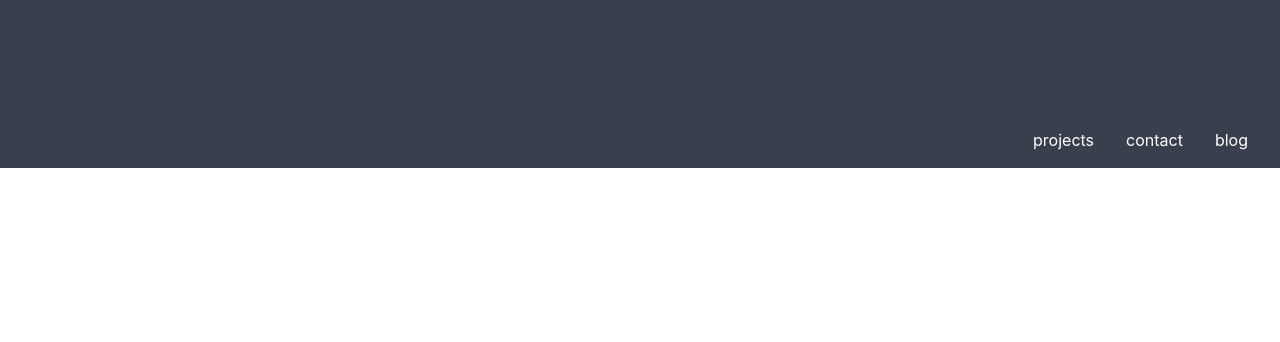
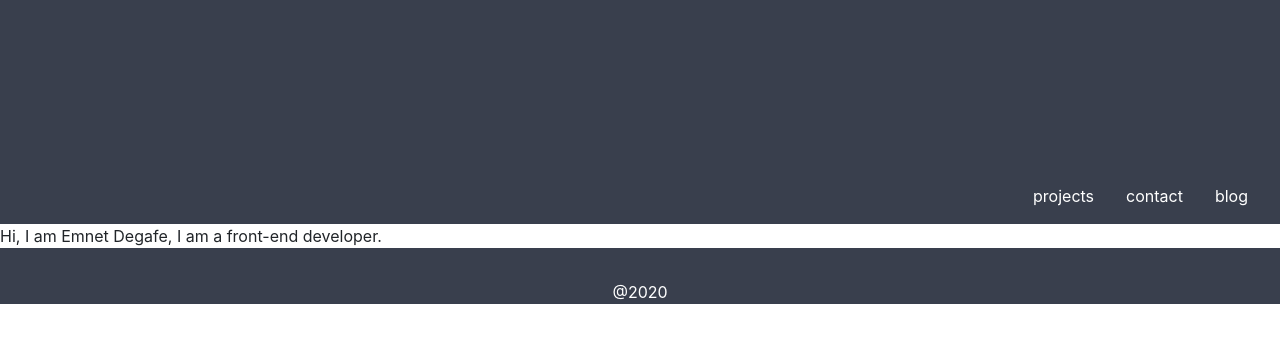
Before and after one commit to Emnetdegafe/personal-site, a React (Create React App) app: page /Blog in a window 1280 px wide. Shown: the top 342 px of the page. Built offline with nearby package versions, Linux system fonts and the light colour scheme.

Commit message:
Blog component added

```diff
--- a/src/App.js
+++ b/src/App.js
@@ -2,22 +2,27 @@ import React from "react";
 import "./App.scss";
 import { Switch, Route } from "react-router-dom";
 import Home from "../src/components/Home";
-import About from "../src/components/About";
 import projects from "../src/components/Projects";
 import Contact from "../src/components/Contact";
 import Navigation from "./components/Navbar";
 import { Container, Row, Col } from "react-bootstrap";
+import Blog from "./components/Blog";
 
 function App() {
   return (
     <div>
-      <Navigation />
+      <header className="header">
+        <Navigation />
+      </header>
       <Switch>
         <Route exact path="/" component={Home} />
-        <Route path="/about" component={About} />
         <Route path="/projects" component={projects} />
         <Route path="/contact" component={Contact} />
+        <Route path="/Blog" component={Blog} />
       </Switch>
+      <footer>
+        <p>@2020</p>
+      </footer>
     </div>
   );
 }
--- a/src/App.scss
+++ b/src/App.scss
@@ -2,12 +2,18 @@
 .App {
   text-align: center;
 }
-
+.header {
+  min-height: 28vh;
+  background-color: #393f4d;
+  align-content: flex-end;
+  width: 100%;
+}
 @media (max-width: 700px) {
   .hide-sm {
     display: none;
   }
-.grid-2,
+
+  .grid-2,
   .grid-3,
   .grid-4 {
     grid-template-columns: 1fr;
@@ -15,10 +21,16 @@
   .x-large {
     font-size: 3rem;
   }
-.large {
+  .large {
     font-size: 2rem;
   }
-.lead {
+  .lead {
     font-size: 1rem;
   }
 }
+footer {
+  padding-top: 2rem;
+  background-color: #393f4d;
+  color: white;
+  text-align: center;
+}
--- a/src/components/About/index.js
+++ b/src/components/Blog/index.js
@@ -1,6 +1,6 @@
 import React from 'react';
 
-export default function About() {
+export default function Blog() {
     return (
         <div>
             Hi, I am Emnet Degafe, I am a front-end developer.
```
